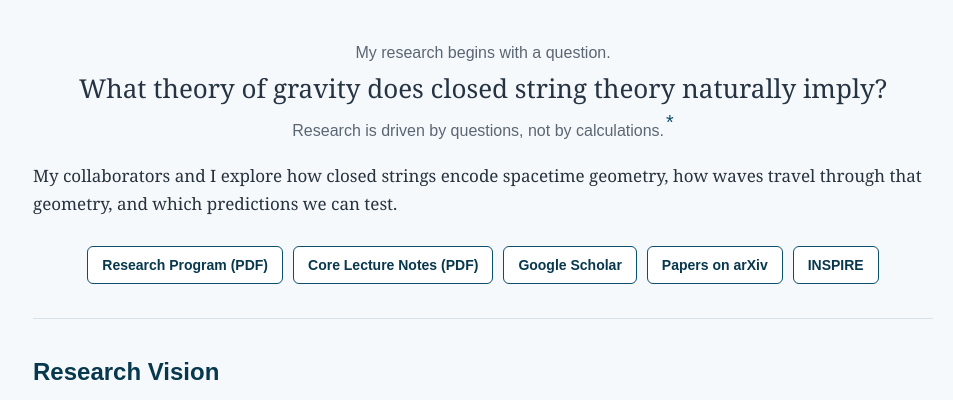
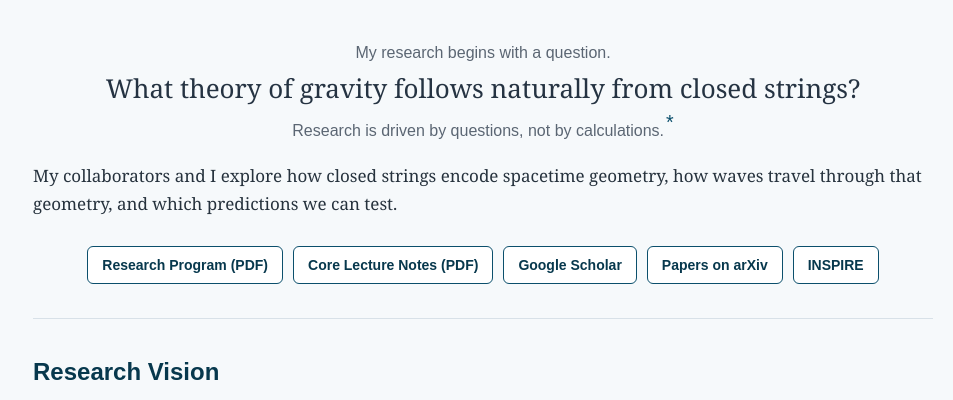
Before and after one commit to Jeong24th/jeong24th.github.io, a plain HTML site: page index.html in a window 1280 px wide. Shown: the part 380-780 px from the top of the page, without its empty margins (157-1110 px from the left). Drawn offline with nearby package versions, Linux system fonts and the light colour scheme.

Commit message:
Simplify the homepage question about closed strings

```diff
--- a/index.html
+++ b/index.html
@@ -921,7 +921,7 @@
       <div>
         <h2 class="theme">Gravity of Closed Strings</h2>
         <p class="intro intro-lead">My research begins with a question.</p>
-        <p class="question">What theory of gravity does closed string theory naturally imply?</p>
+        <p class="question">What theory of gravity follows naturally from closed strings?</p>
         <p class="question-note">Research is driven by questions, not by calculations.<a class="footnote-ref" href="#bonus-question" aria-label="Bonus Question footnote">&ast;</a></p>
         <p class="intro">My collaborators and I explore how closed strings encode spacetime geometry, how waves travel through that geometry, and which predictions we can test.</p>
 
```
